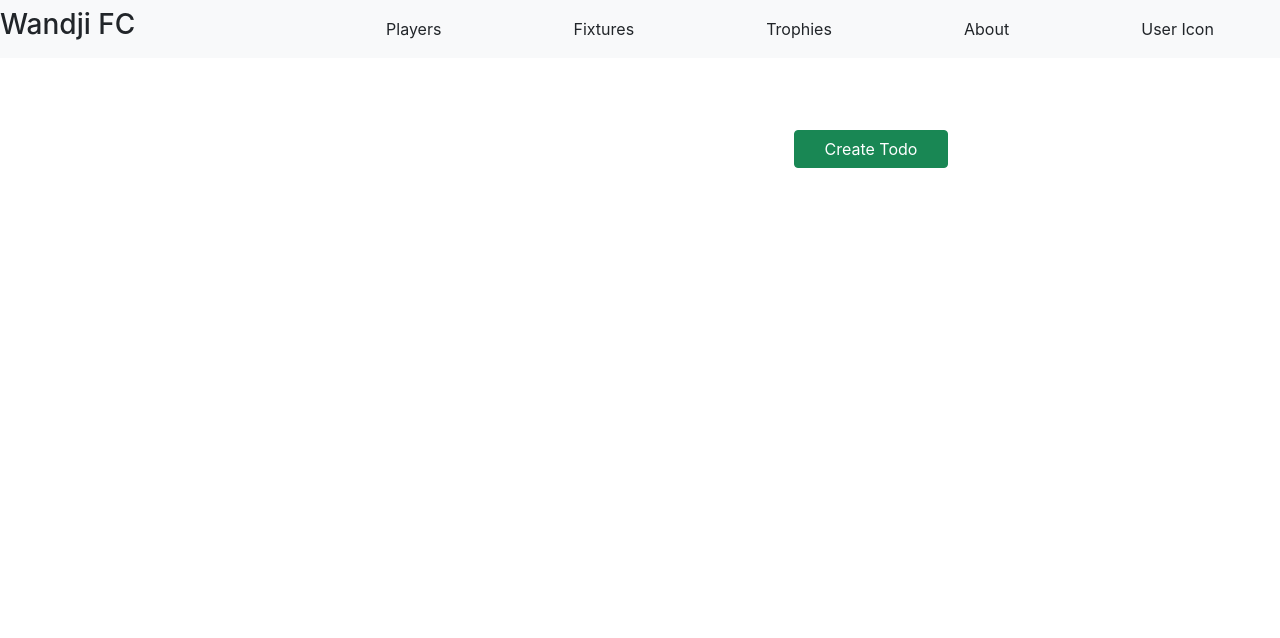
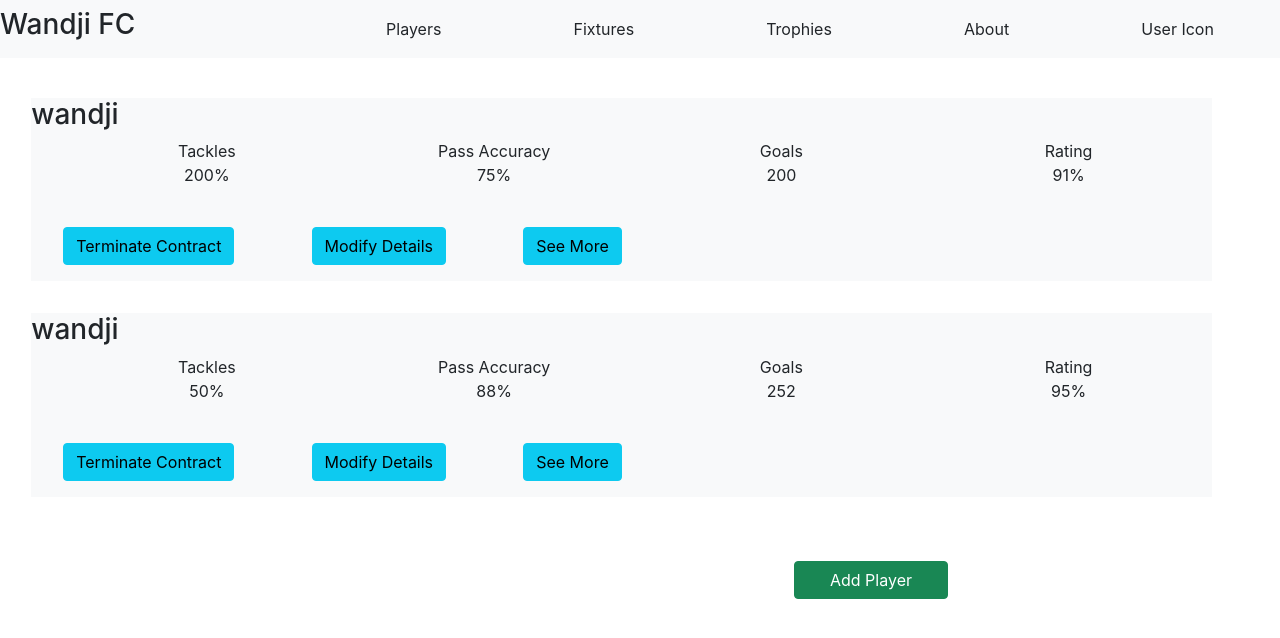
Before and after one commit to wandji20/wandji-fc, a React (Create React App) app: page /players in a window 1280 px wide. Shown: the top 638 px of the page. Built offline with nearby package versions, Linux system fonts and the light colour scheme.

Commit message:
Add default players in the players component

```diff
--- a/src/components/Nav.js
+++ b/src/components/Nav.js
@@ -7,7 +7,6 @@ const Nav = () => (
     <h3>Wandji FC</h3>
     <ul className="navbar-nav  d-flex justify-content-around w-75">
       <li className="nav-item">
-
         Players
       </li>
       <li className="nav-item">
--- a/src/components/NewPlayerForm.js
+++ b/src/components/NewPlayerForm.js
@@ -65,7 +65,7 @@ const NewPlayerForm = (props) => {
              : 'btn btn-success w-25 align-self-end'
         }
       >
-        {toggle ? 'Close' : 'Create Todo'}
+        {toggle ? 'Close' : 'Add Player'}
       </button>
       <form
         className={toggle ? '' : 'd-none'}
--- a/src/components/Player.js
+++ b/src/components/Player.js
@@ -6,7 +6,7 @@ const Player = (props) => {
     name, tackles, passing, goals, rating,
   } = props.player;
   return (
-    <article className="player d-flex flex-column border-0">
+    <article className="player d-flex flex-column border-0 my-3 bg-light">
       <h3 className="name ml-5">{name}</h3>
       <ul className="player-details d-flex list-style-none">
         <li className="d-inline-flex col-3 justify-content flex-column">
--- a/src/components/Players.js
+++ b/src/components/Players.js
@@ -5,7 +5,29 @@ import {connect} from 'react-redux';
 import addPlayer from '../redux/actions/addPlayer';
 
 const Players = (props) => {
-  const players = props.players || []
+  const players = props.players.length > 0 ?
+    props.players :
+    [
+      {
+        goals: "200",
+        id: 1625076645968,
+        joined: "2021-06-16",
+        name: "wandji",
+        passing: "75",
+        rating: "91",
+        tackles: "200",
+      },
+      {
+        goals: "252",
+        id: 1625076645948,
+        joined: "2021-06-16",
+        name: "wandji",
+        passing: "88",
+        rating: "95",
+        tackles: "50",
+      }
+  ]
+  console.log(players)
   return (
     <section className="player container mx-auto mt-4 d-flex flex-column border-0">
       {
--- a/src/index.css
+++ b/src/index.css
@@ -18,6 +18,10 @@ code {
 .container {
   max-width: 100%;
 }
+
+.player {
+  width: 97%;
+}
 /*
 .nav-item {
   border: 1px solid;
```
